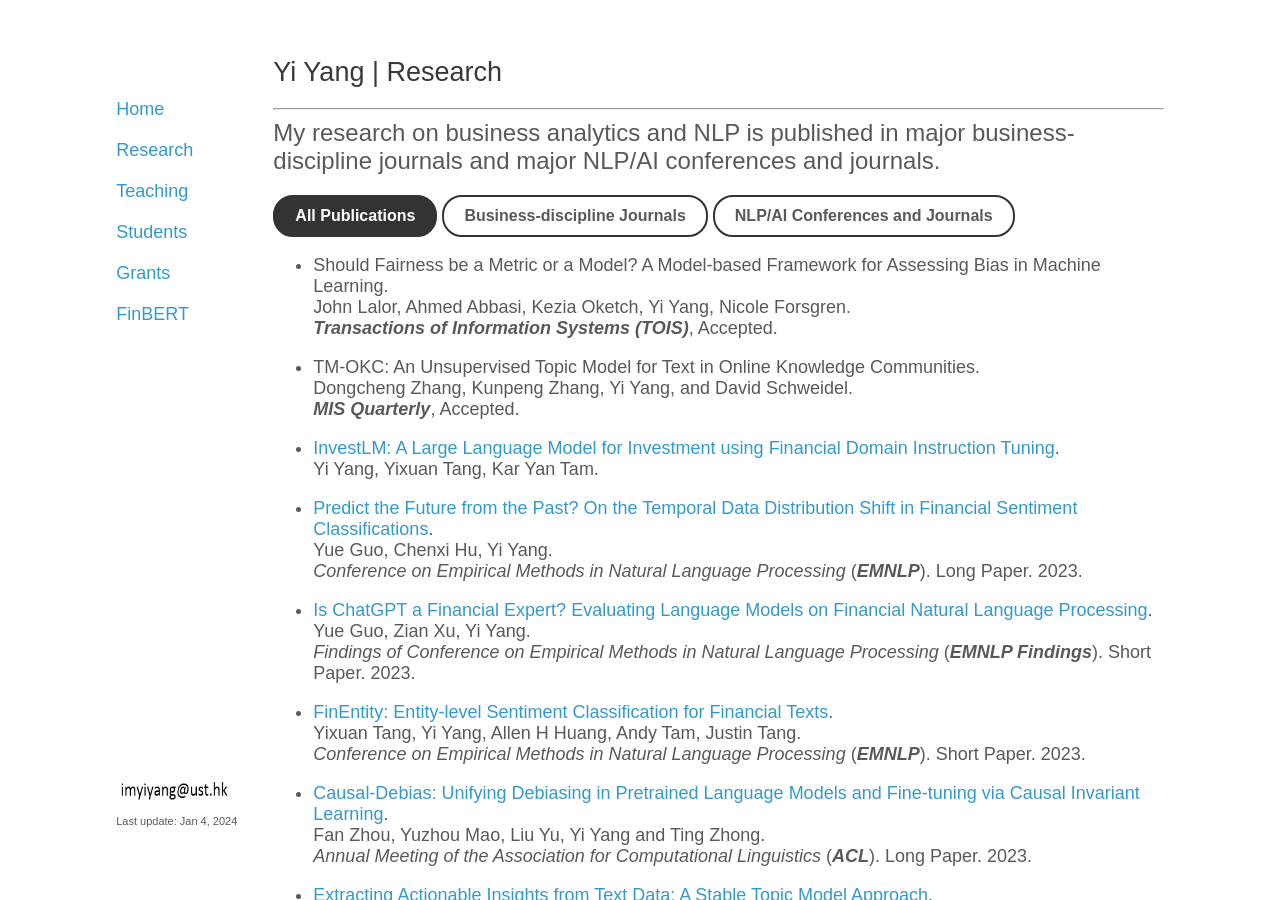
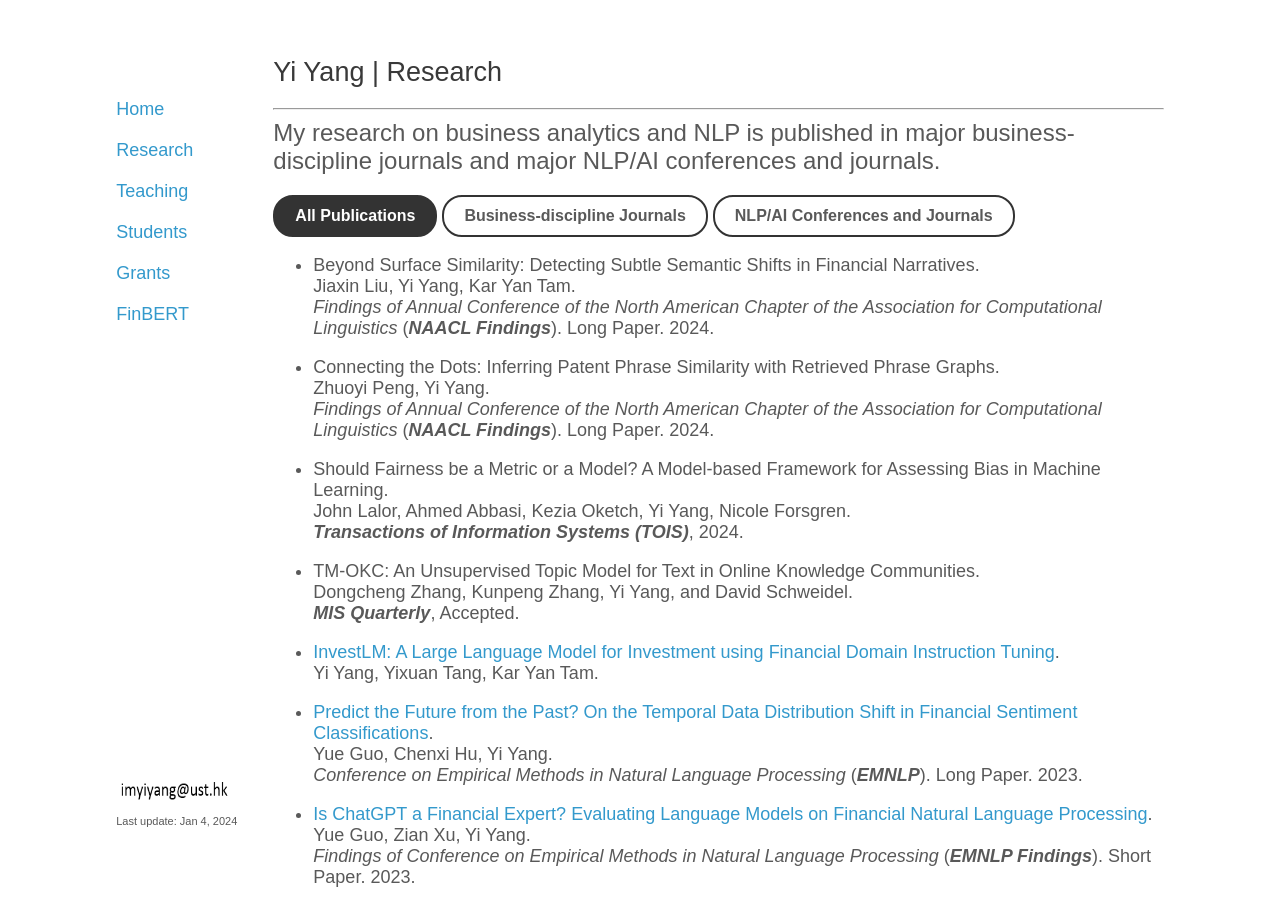
Before and after one commit to yya518/yya518.github.io, a Jekyll site: the page built from research.md, in a window 1280 px wide and 900 px high. Built offline with Jekyll 4.4.1, drawn with Linux system fonts in a browser that asks for light colours.

Commit message:
add naacl2024

```diff
--- a/research.md
+++ b/research.md
@@ -11,9 +11,19 @@ title: research
 <span style="font-size:24px;"> My research on business analytics and NLP is published in major business-discipline journals and major NLP/AI conferences and journals.</span>
 
 {% include publication-buttons.html %}
++ Beyond Surface Similarity: Detecting Subtle Semantic Shifts in Financial Narratives.
+Jiaxin Liu, Yi Yang, Kar Yan Tam.
+*Findings of Annual Conference of the North American Chapter of the Association for Computational Linguistics* (***NAACL Findings***). Long Paper. 2024.
+{: .nlp}
+
++ Connecting the Dots: Inferring Patent Phrase Similarity with Retrieved Phrase Graphs.
+Zhuoyi Peng, Yi Yang.
+*Findings of Annual Conference of the North American Chapter of the Association for Computational Linguistics* (***NAACL Findings***). Long Paper. 2024.
+{: .nlp}
+
 + Should Fairness be a Metric or a Model? A Model-based Framework for Assessing Bias in Machine Learning.
 John Lalor, Ahmed Abbasi, Kezia Oketch, Yi Yang, Nicole Forsgren.
-***Transactions of Information Systems (TOIS)***, Accepted.
+***Transactions of Information Systems (TOIS)***, 2024.
 {: .nlp}
 
 + TM-OKC: An Unsupervised Topic Model for Text in Online Knowledge Communities.
```
